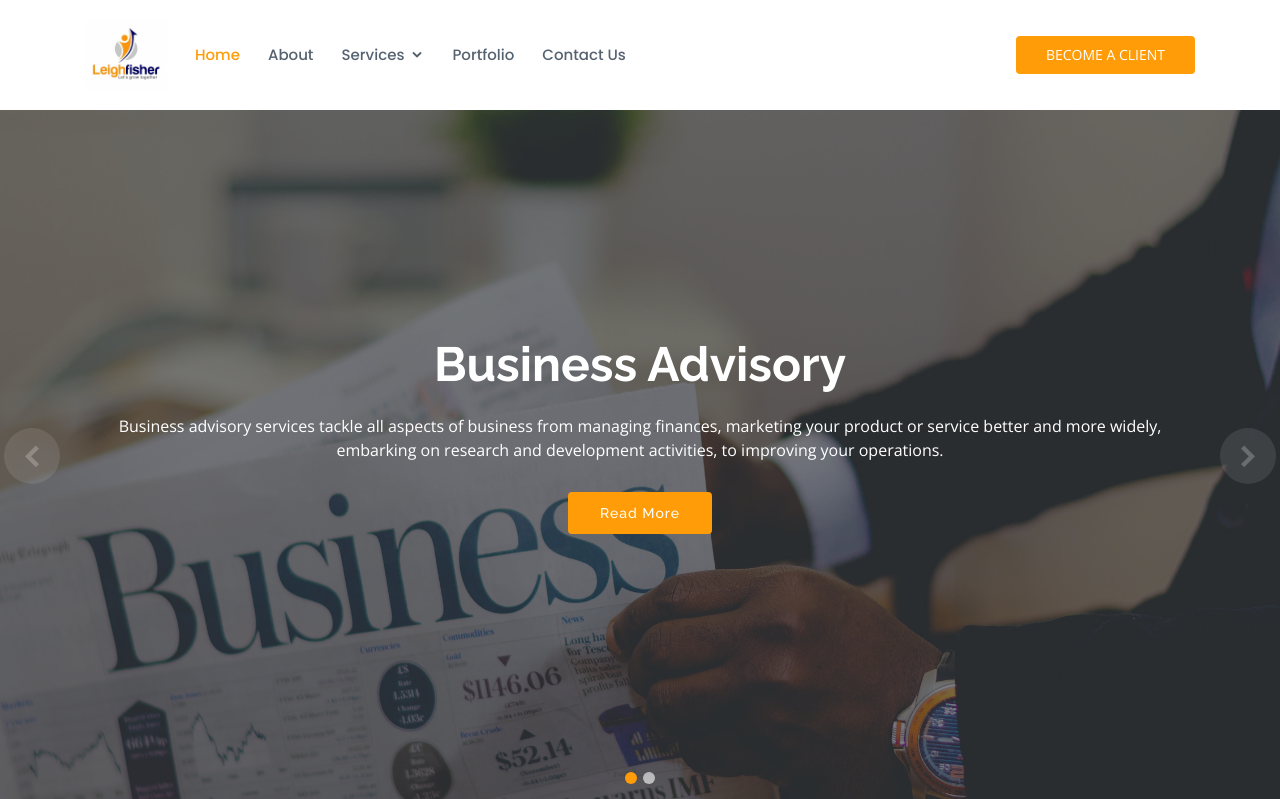
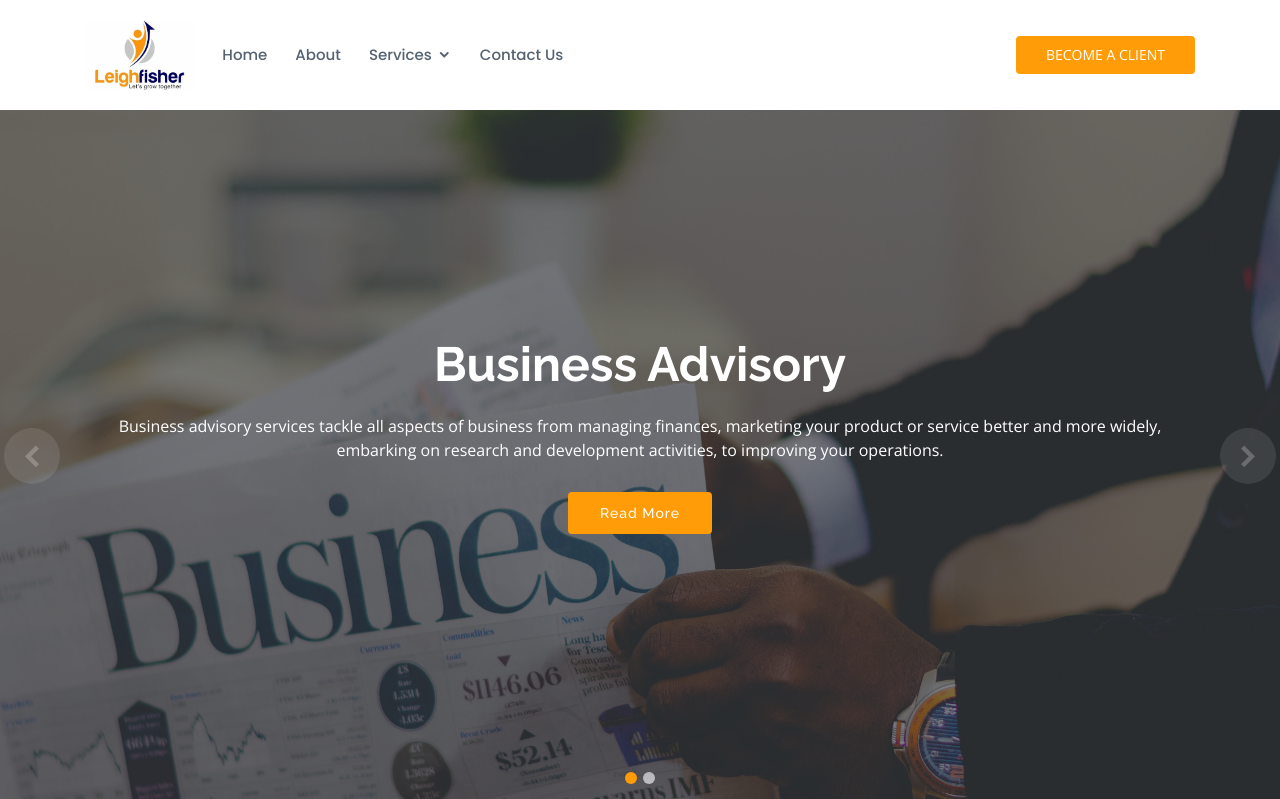
Before and after one commit to Unisight-Technologies/leighfisher-website, a Django app: page /business_adv/ in a window 1280 px wide. Shown: the top 799 px of the page. Run offline with Django 3.2, Linux system fonts and the light colour scheme; some libraries are stand-ins or nearby versions.

Commit message:
Minor changes in base

```diff
--- a/leighfisher_app/templates/base.html
+++ b/leighfisher_app/templates/base.html
@@ -11,7 +11,7 @@
   <meta content="" name="keywords">
 
   <!-- Favicons -->
-  <link href="{% static 'assets/img/logo.JPEG' %}" rel="icon">
+  <link href="{% static 'assets/img/logo-display.png' %}" rel="icon">
   <link href="{% static 'assets/img/apple-touch-icon.png' %}" rel="apple-touch-icon">
 
   <!-- Google Fonts -->
@@ -44,7 +44,7 @@
 
       <!-- <a id="navbar-logo" class="navbar-brand" href="{% url 'index' %}">
         <img class="navbar-img" src="{% static 'assets/img/logo.JPEG' %}" alt="" class="img-fluid"></a> -->
-     <a href="{% url 'index' %}" class="logo"><img src="{% static 'assets/img/logo.JPEG' %}" alt="" class="img-fluid"></a>
+     <a href="{% url 'index' %}" class="logo"><img src="{% static 'assets/img/logo.png' %}" alt="" class="img-fluid"></a>
 
       <!-- <h1 class="logo"><a href="{% url 'index' %}">Leighfisher</a></h1> -->
       <!-- Uncomment below if you prefer to use an image logo -->
@@ -53,7 +53,7 @@
       <nav class="nav-menu d-none d-lg-block">
 
         <ul>
-          <li class="active"><a href="{% url 'index' %}">Home</a></li>
+          <li><a href="{% url 'index' %}">Home</a></li>
 
           <li><a href="{% url 'about' %}">About</a></li>
             <!-- <ul>
@@ -89,7 +89,6 @@
             </ul>
           </li>
 
-          <li><a href="{% url 'portfolio' %}">Portfolio</a></li>
           <!-- <li><a href="{% url 'pricing' %}">Pricing</a></li> -->
           <!-- <li><a href="{% url 'blog' %}">Blog</a></li> -->
           <li><a href="{% url 'contact' %}">Contact Us</a></li>
@@ -98,7 +97,7 @@
 
       </nav><!-- .nav-menu -->
 
-      <a href="{% url 'index' %}" class="get-started-btn ml-auto">BECOME A CLIENT</a>
+      <a href="{% url 'contact' %}" class="get-started-btn ml-auto">BECOME A CLIENT</a>
 
     </div>
   </header><!-- End Header -->
@@ -146,7 +145,6 @@
 
           <div class="col-lg-3 col-md-4 footer-links">
             <h4>Our Services</h4>
-            <ul>
               <ul>
                 <li><i class="bx bx-chevron-right"></i><a href="{% url 'about' %}">Trust Funding</a></li>
                 <li><i class="bx bx-chevron-right"></i><a href="{% url 'about' %}">Reality</a></li>
@@ -154,6 +152,10 @@
                 <li><i class="bx bx-chevron-right"></i><a href="{% url 'about' %}">Startup Assistance</a></li>
                 <li><i class="bx bx-chevron-right"></i><a href="{% url 'about' %}">Engineering Services</a></li>
                 <li><i class="bx bx-chevron-right"></i><a href="{% url 'about' %}">Logistics</a></li>
+              </ul>
+            </div>
+            <div class="col-lg-3 col-md-4 footer-links"><br><br>
+              <ul>
                 <li><i class="bx bx-chevron-right"></i><a href="{% url 'about' %}">Power Venture</a></li>
                 <li><i class="bx bx-chevron-right"></i><a href="{% url 'about' %}">Tourism</a></li>
                 <li><i class="bx bx-chevron-right"></i><a href="{% url 'team' %}">Constructions/Infra</a></li>
@@ -165,7 +167,7 @@
               <li><i class="bx bx-chevron-right"></i> <a href="#">Product Management</a></li>
               <li><i class="bx bx-chevron-right"></i> <a href="#">Marketing</a></li>
               <li><i class="bx bx-chevron-right"></i> <a href="#">Graphic Design</a></li> -->
-            </ul>
+
           </div>
 
           <!-- <div class="col-lg-4 col-md-6 footer-newsletter">
```
Also changed, not shown: leighfisher_app/static/assets/img/logo-cropped.jpeg (added), leighfisher_app/static/assets/img/logo-display.png (added), leighfisher_app/static/assets/img/logo-trans.png (added), leighfisher_app/static/assets/img/logo.png (added).
